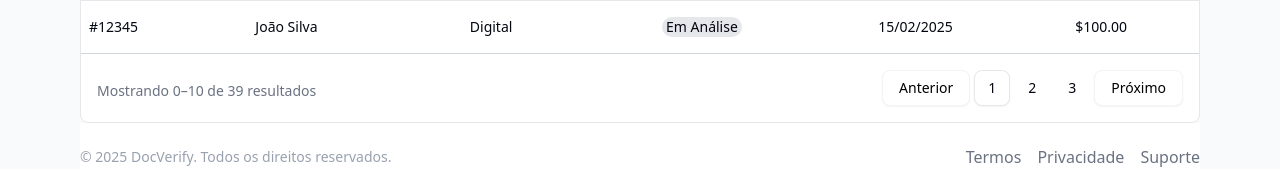
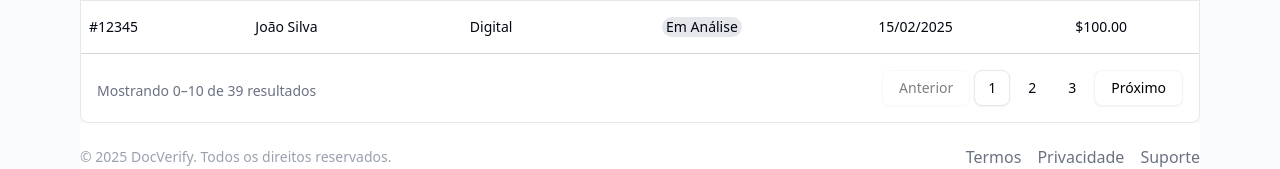
Before and after one commit to inovacao-serur/serur-validacao-laudo, a Next.js app: page /pages/dashboard in a window 1280 px wide. Shown: the part 736-905 px from the top of the page. Built offline with nearby package versions, Linux system fonts and the light colour scheme.

Commit message:
add: disable do botao prox pagina

```diff
--- a/src/app/pages/dashboard/data-table.js
+++ b/src/app/pages/dashboard/data-table.js
@@ -129,6 +129,7 @@ export function DataTable({ columns, data }) {
                     <PaginationItem>
                         <Button
                             onClick={() => table.previousPage()}
+                            disabled={!table.getCanPreviousPage()}
                             className="bg-white text-black border-1 border-gray-100 hover:bg-white cursor-pointer"
                         >Anterior</Button>
                     </PaginationItem>
@@ -166,6 +167,7 @@ export function DataTable({ columns, data }) {
                     <PaginationItem>
                         <Button
                             onClick={() => table.nextPage()}
+                            disabled={!table.getCanNextPage()}
                             className="bg-white text-black border-1 border-gray-100 hover:bg-white cursor-pointer"
                         >Próximo</Button>
                     </PaginationItem>
```
